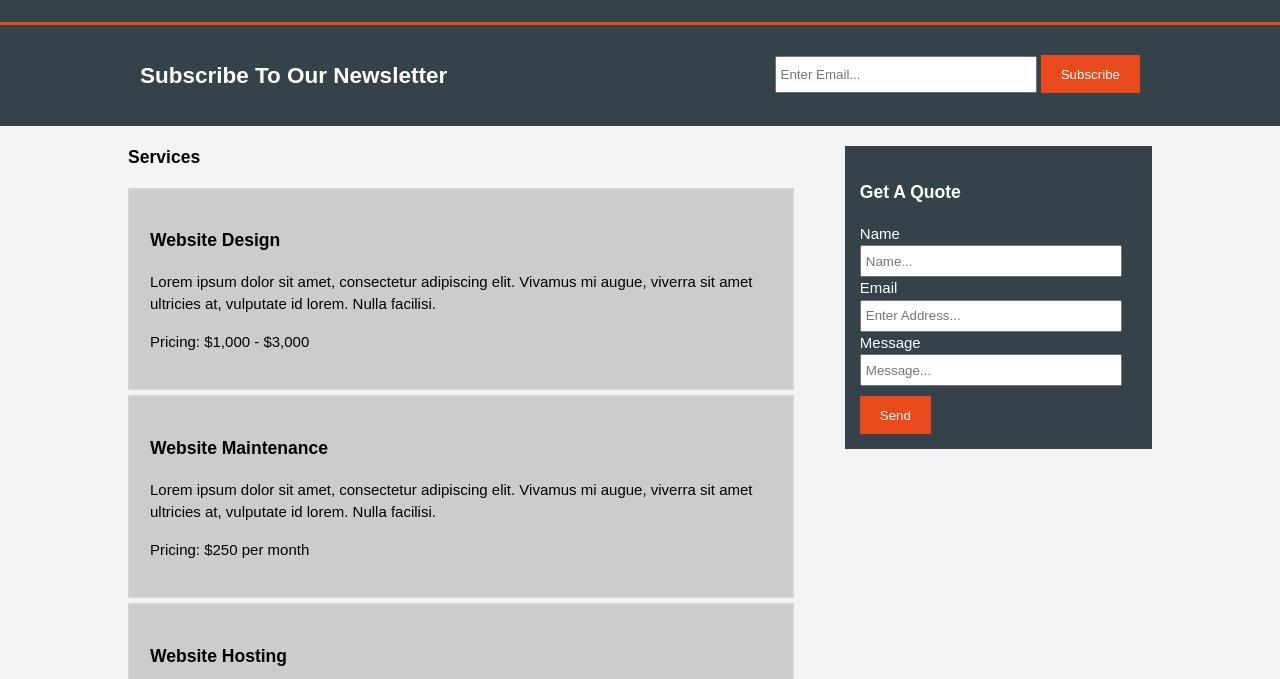
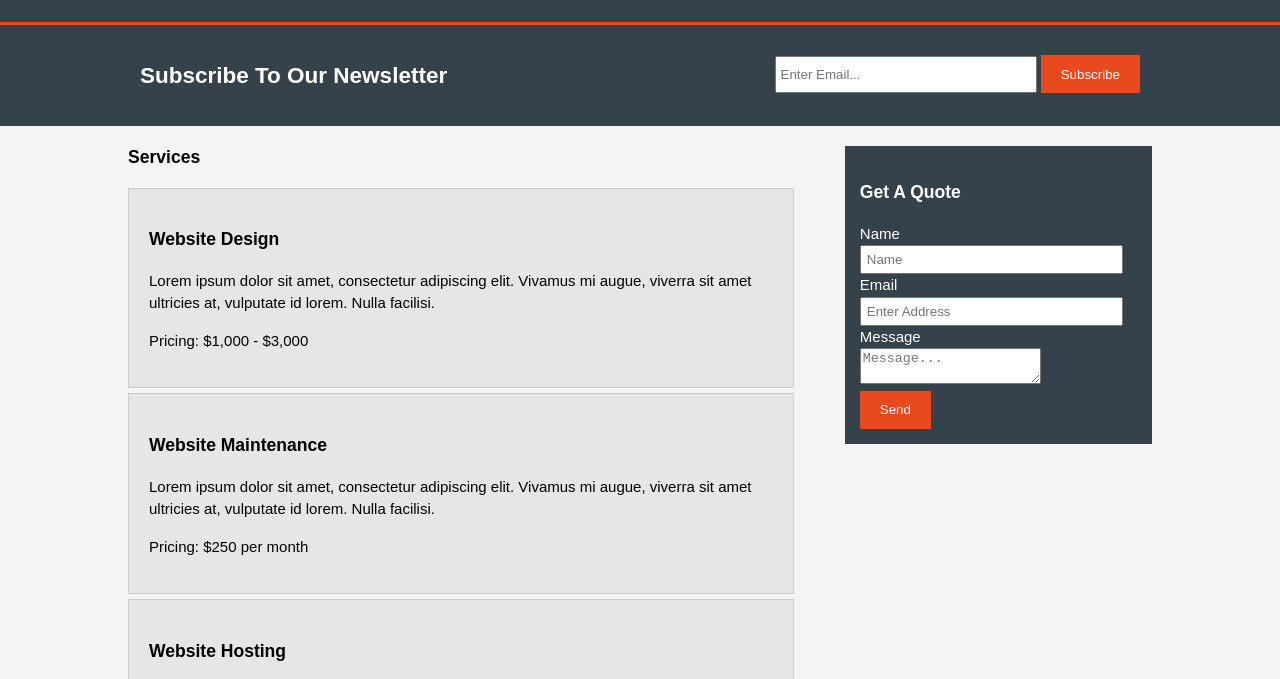
Before and after one commit to SRILAKSHMI576/html_basics, a plain HTML site: page Travery-Media/acum/services.html in a window 1280 px wide. Shown: the part 78-757 px from the top of the page. Drawn offline with Linux system fonts and the light colour scheme.

Commit message:
Update styles

```diff
--- a/Travery-Media/acum/css/style.css
+++ b/Travery-Media/acum/css/style.css
@@ -148,25 +148,15 @@ article#main-col {
 	width: 65%;
 }
 
-.box-model{
-	background: #cccccc;
-	padding: 20px;
-	margin-top: 5px;
-	border: 2px solid lightgrey
+aside#sidebar .quote input, aside#input .quote textarea {
+	width: 90%;
+	padding: 5px;
 }
 
-.fields input {
-	padding: 4px;
-	width: 250px;
-	height: 20px;
+ul#services li{
+	list-style: none;
+	padding: 20px;
+	border: #cccccc solid 1px;
+	margin-bottom: 5px;
+	background: #e6e6e6;
 }
-
-.fields button{
-	background: #e8491d;
-	padding-left: 20px;
-	padding-right: 20px;
-	border: 0;
-	height: 38px;
-	color: #ffffff;
-	margin-top: 10px;
-}
--- a/Travery-Media/acum/services.html
+++ b/Travery-Media/acum/services.html
@@ -34,50 +34,49 @@
 		<section id="main">
 			<div class="container">
 				<article id="main-col">
-					<h1>Services</h1>
-					<div class="box-model">
-						<h1>Website Design</h1>
+					<h1 class="page-title">Services</h1>
+					<ul id="services">
+						<li>
+							<h3>Website Design</h3>
 							<p>Lorem ipsum dolor sit amet, consectetur adipiscing elit. Vivamus mi augue, viverra sit amet <br />
 								ultricies at, vulputate id lorem. Nulla facilisi.
 							</p>
 							<p>Pricing: $1,000 - $3,000</p>
-					</div>
-
-					<div class="box-model">
-						<h1>Website Maintenance</h1>
+						</li>
+						<li>
+							<h3>Website Maintenance</h3>
 							<p>Lorem ipsum dolor sit amet, consectetur adipiscing elit. Vivamus mi augue, viverra sit amet <br />
 								ultricies at, vulputate id lorem. Nulla facilisi.
 							</p>
 							<p>Pricing: $250 per month</p>
-					</div>
-
-					<div class="box-model">
-						<h1>Website Hosting</h1>
+						</li>
+						<li>
+							<h3>Website Hosting</h3>
 							<p>Lorem ipsum dolor sit amet, consectetur adipiscing elit. Vivamus mi augue, viverra sit amet <br />
 								ultricies at, vulputate id lorem. Nulla facilisi.
 							</p>
 							<p>Pricing: $25 per month</p>
-					</div>
+						</li>
 				</article>
 
 				<aside id="sidebar">
 					<div class="dark">
-						<h1>Get A Quote</h1>
-						<div class="fields">
+						<h3>Get A Quote</h3>
+						<form class="quote">
 							<div>
-								<span>Name</span> <br />
-								<input type="text" placeholder="Name..." />
+								<label>Name</label> <br />
+								<input type="text" placeholder="Name" />
 							</div>
 							<div>
-								<span>Email</span> <br />
-								<input type="email" placeholder="Enter Address..." />
+								<label>Email</label> <br />
+								<input type="email" placeholder="Enter Address" />
 							</div>
 							<div>
-								<span>Message</span> <br />
-								<input type="message" placeholder="Message..." />
+								<label>Message</label> <br />
+								<textarea placeholder="Message..."></textarea>
 							</div>
-							<button>Send</button>
-						</div>
+							<button class="button_1" type="submit">Send</button>
+						</form>
 					</div>
 				</aside>
 			</div>
```
Lines whose indentation alone changed are shown as unchanged.
